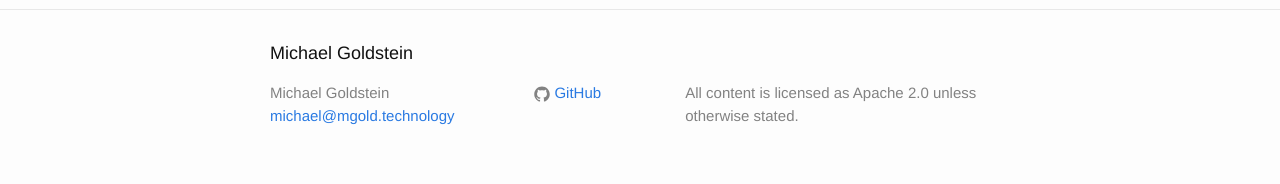
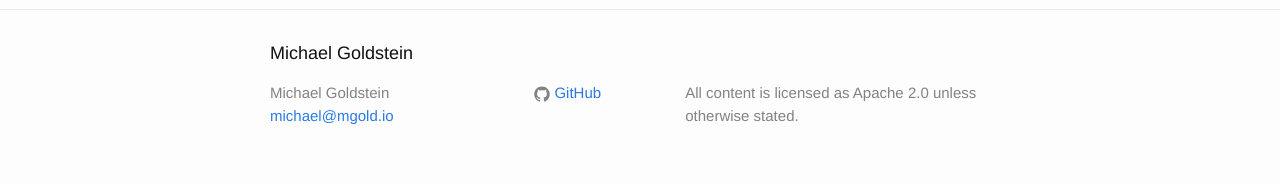
Before and after one commit to mgold95/mgold95.github.io, a Jekyll site: the page built from about.md, in a window 1280 px wide. Shown: the part 896-1080 px from the top of the page. Built offline with Jekyll 4.4.1, drawn with Linux system fonts in a browser that asks for light colours.

Commit message:
changed email

```diff
--- a/_config.yml
+++ b/_config.yml
@@ -7,11 +7,11 @@
 
 # Site settings
 title: Michael Goldstein
-email: michael@mgold.technology
+email: michael@mgold.io
 description: > # this means to ignore newlines until "baseurl:"
   All content is licensed as Apache 2.0 unless otherwise stated.
 baseurl: "" # the subpath of your site, e.g. /blog
-url: "http://mgold.technology" # the base hostname & protocol for your site
+url: "http://mgold.io" # the base hostname & protocol for your site
 github_username:  GitHub
 
 # Build settings
--- a/about.md
+++ b/about.md
@@ -38,5 +38,5 @@
 [1]: http://www.akunacapital.com/
 [2]: https://github.com/mgold95
 [3]: http://stackoverflow.com/users/4252990/michael-goldstein
-[4]: mailto:michael@mgold.technology
+[4]: mailto:michael@mgold.io
 [5]: https://www.linkedin.com/in/mgold95
```
